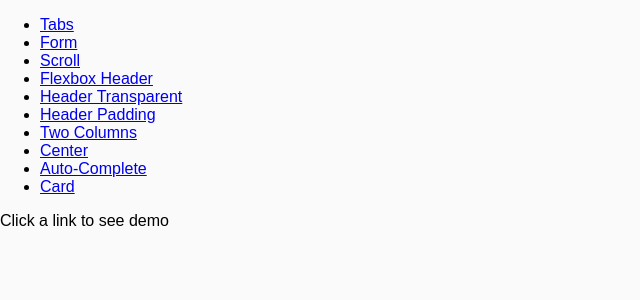
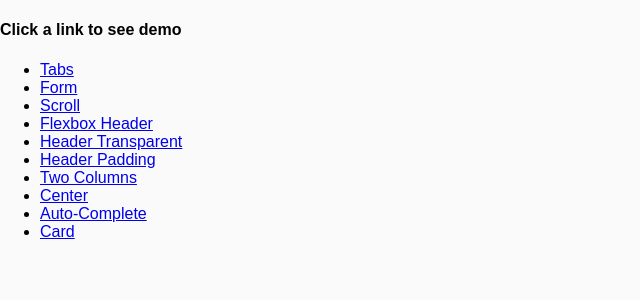
Before and after one commit to neohed/clean-components, a React (Create React App) app: page /auto-complete in a window 1280 px wide. Shown: the top 300 px of the page, without its empty margins (0-640 px from the left). Built offline with nearby package versions, Linux system fonts and the light colour scheme.

Commit message:
Changed menu

```diff
--- a/src/App.js
+++ b/src/App.js
@@ -25,7 +25,6 @@ function App() {
                 <Switch>
                     <Route exact path="/">
                         <RouterMenu />
-                        <p>Click a link to see demo</p>
                     </Route>
                     <Route path="/tabs">
                         <TabDemo/>
--- a/src/components/RouterMenu.js
+++ b/src/components/RouterMenu.js
@@ -6,6 +6,7 @@ import {
 function RouterMenu() {
     return (
         <div className="menu">
+            <h4>Click a link to see demo</h4>
             <ul>
                 <li>
                     <Link to="tabs">Tabs</Link>
--- /dev/null
+++ b/src/components/scrollLoader/ScrollLoaderDemo.js
@@ -0,0 +1 @@
+import React from 'react';
```
